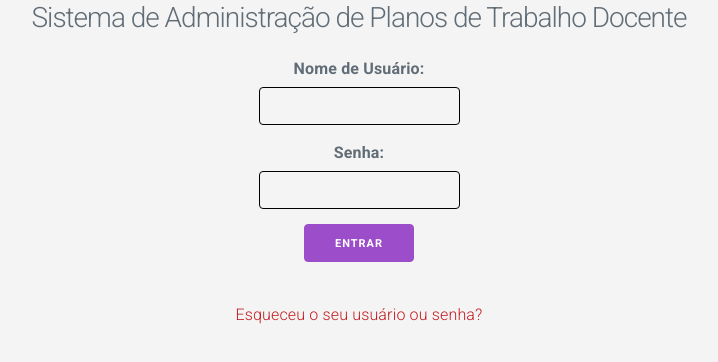
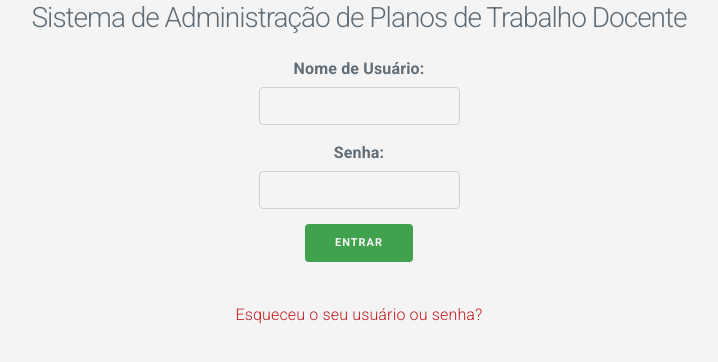
Before and after one commit to DarkPixel100/projeto-schreibwarenhandlung, a plain HTML site: page src/index.html in a window 1280 px wide. Shown: the whole page, without its empty margins (281-999 px from the left). Drawn offline with nearby package versions, Linux system fonts and the light colour scheme; files whose address does not match are found by name.

Commit message:
Arquivos movidos para src

```diff
--- a/css/geral.css
+++ b/src/css/geral.css
@@ -8,12 +8,8 @@ body {
   background-color: var(--primaria);
 }
 
-.btn-padrao {
+.button, button, input[type='button'], input[type='reset'], input[type='submit'] {
   background-color: var(--secundaria);
+  border: var(--secundaria);
   color: var(--primaria);
-  font-weight: bold;
 }
-
-a {
-  cursor: pointer;
-}
--- a/css/individual/index.css
+++ b/src/css/individual/index.css
@@ -14,17 +14,7 @@ form {
   justify-content: space-between;
 }
 
-input#username, input#senha {
-  border: solid black 1px;
-  width: min-content;
-}
-
 a {
-  color: var(--extra);
-  width: fit-content;
-}
-
-a:hover {
   color: var(--extra);
 }
 
```
Also changed, not shown: src/css/individual/login.css (renamed from css/individual/login.css), src/css/reset.css (renamed from css/reset.css), src/css/variaveis.css (renamed from css/variaveis.css), src/fonts/IBMPlexSansCondensed-ExtraLight.ttf (renamed from fonts/IBMPlexSansCondensed-ExtraLight.ttf), src/index.html (renamed from index.html), src/js/jquery-3.5.1.slim.min.js (renamed from js/jquery-3.5.1.slim.min.js), src/login.html (renamed from login.html), 2 other files.
